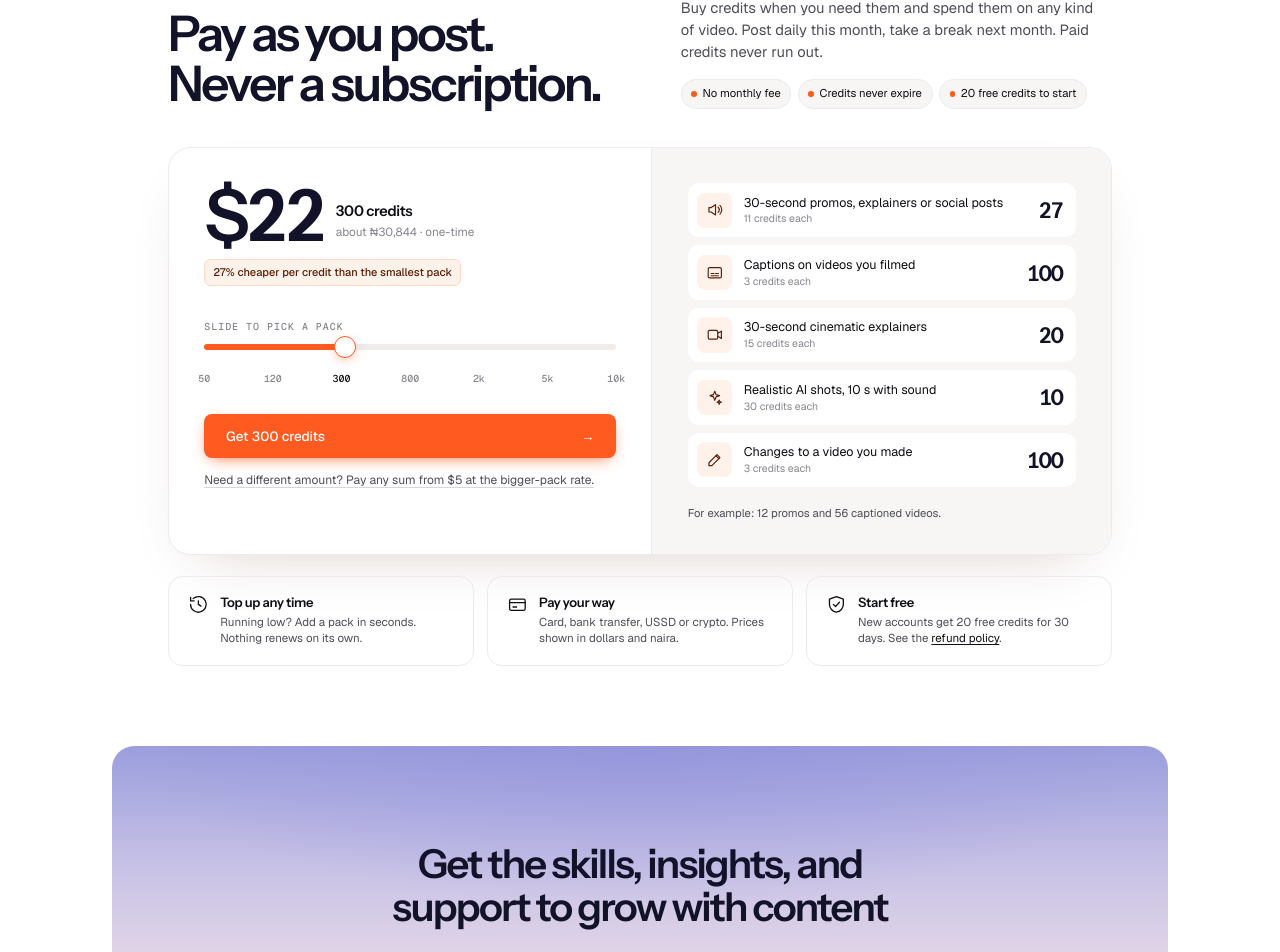
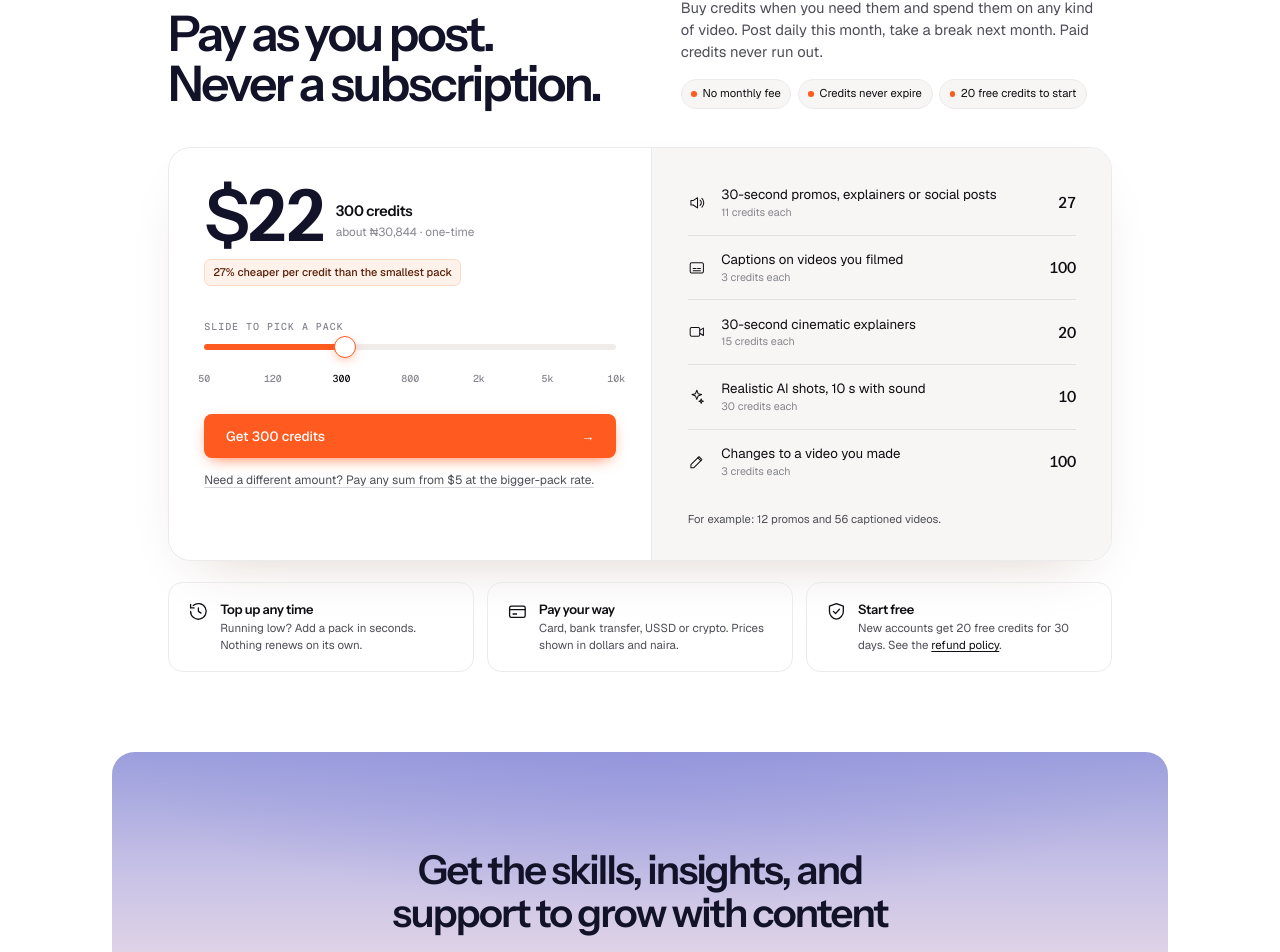
Before and after one commit to kreativejosh/reel-yarn, a Next.js app: page / in a window 1280 px wide. Shown: the part 5655-6607 px from the top of the page. Built offline with nearby package versions, Linux system fonts and the light colour scheme; no server answers.

Commit message:
Turn the pricing list into plain divided rows
Drop the white cards and tinted icon tiles; use line icons and
hairline dividers instead.

Co-Authored-By: Claude Opus 5.5 <noreply@anthropic.com>

```diff
--- a/src/app/globals.css
+++ b/src/app/globals.css
@@ -326,14 +326,15 @@ nav.top{display:flex;align-items:center;justify-content:space-between;gap:16px;p
 .pr-custom:hover{color:var(--ink)}
 .pr-get{background:var(--soft);padding:44px 44px 40px;border-left:1px solid var(--line);display:flex;flex-direction:column}
 @media (max-width:900px){.pr-pick,.pr-get{padding:30px 22px}.pr-get{border-left:0;border-top:1px solid var(--line)}}
-.pr-list{list-style:none;margin:0;padding:0;display:flex;flex-direction:column;gap:10px}
-.pr-list li{display:grid;grid-template-columns:44px 1fr auto;align-items:center;gap:14px;background:#fff;border-radius:14px;padding:12px 16px 12px 12px}
-.pr-list .ic{width:44px;height:44px;border-radius:10px;display:grid;place-items:center;background:var(--orange-soft)}
-.pr-list .ic svg{width:22px;height:22px;stroke:var(--ember);fill:none;stroke-width:1.6;stroke-linecap:round;stroke-linejoin:round}
-.pr-list .what{font-size:.98rem;line-height:1.3}
-.pr-list .what small{display:block;color:var(--muted);font-size:.82rem;margin-top:2px}
-.pr-list .n{font:600 1.7rem var(--display);letter-spacing:-.04em;font-variant-numeric:tabular-nums;color:#121228}
-.pr-list .n i{font-style:normal;font-size:.95rem;color:var(--muted);margin-left:2px}
+.pr-list{list-style:none;margin:0;padding:0;display:flex;flex-direction:column}
+.pr-list li{display:grid;grid-template-columns:24px 1fr auto;align-items:center;gap:18px;padding:19px 0}
+.pr-list li:first-child{padding-top:4px}
+.pr-list li+li{border-top:1px solid #e4e1dc}
+.pr-list .ic{display:grid;place-items:center}
+.pr-list .ic svg{width:22px;height:22px;stroke:var(--ink);fill:none;stroke-width:1.4;stroke-linecap:round;stroke-linejoin:round}
+.pr-list .what{font-size:1.04rem;line-height:1.35;color:var(--ink)}
+.pr-list .what small{display:block;color:var(--muted);font-size:.84rem;margin-top:1px}
+.pr-list .n{font:500 1.2rem var(--display);letter-spacing:-.02em;font-variant-numeric:tabular-nums;color:var(--ink)}
 .pr-mix{margin-top:auto;padding-top:22px;font-size:.88rem;color:var(--ink-2)}
 .pr-foot{margin-top:26px;display:grid;grid-template-columns:repeat(3,1fr);gap:16px}
 .pr-foot div{border:1px solid var(--line);border-radius:18px;padding:22px 24px;display:flex;gap:14px;align-items:flex-start}
```
